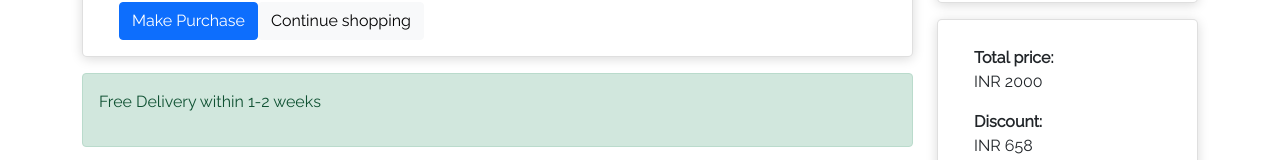
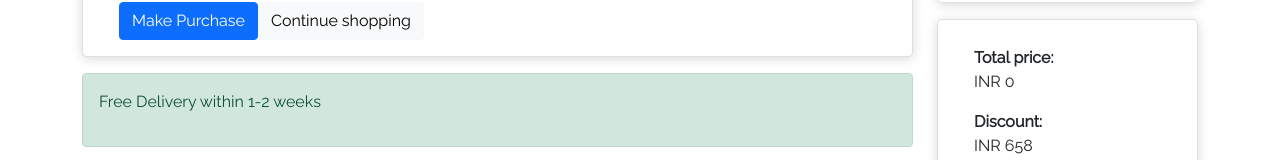
Before and after one commit to dipstech1/zonepick-next, a Next.js app: page /cart in a window 1280 px wide. Shown: the part 205-365 px from the top of the page. Built offline with nearby package versions, Linux system fonts and the light colour scheme; no server answers; sample sign-in values are in the browser's storage.

Commit message:
total price added

```diff
--- a/pages/cart/index.js
+++ b/pages/cart/index.js
@@ -1,5 +1,5 @@
 import authPage from 'hoc/authPage';
-import {useState, useEffect} from 'react'
+import { useState, useEffect } from 'react'
 import axiosInterceptor from 'services/axios.interceptor';
 import { getDataFromLocalstorage } from 'utils/storage.util';
 
@@ -12,11 +12,16 @@ let [purchasableData, setPurchaseData] = useState([]);
     let [totalPrice, setTotalPrice] = useState(0)
     useEffect(() => {
         getCartItems();
-},[])
+    }, [])
 
-const getCartItems = async() => {
+    const getCartItems = async () => {
         let items = await axiosInterceptor.get(`cart/${userId}`);
-    if(items && items.data.purchasables){
+        if (items && items.data.purchasables) {
+            let totalPr = 0
+            items.data.purchasables.forEach((item) => {
+                totalPr += item?.price
+            })
+            setTotalPrice(totalPr)
             setPurchaseData(items.data.purchasables)
         }
 
@@ -37,7 +42,7 @@ const getCartItems = async() => {
                         <main class="col-md-9">
                             <div class="card">
 
-        <CartItems data={purchasableData}/>
+                                <CartItems data={purchasableData} />
 
                                 <div class="card-body border-top">
                                     <button href="#" class="btn btn-primary float-md-right" > Make Purchase <i class="fa fa-chevron-right"></i> </button>
@@ -57,7 +62,7 @@ const getCartItems = async() => {
                                         <div class="form-group">
                                             <label>Have coupon?</label>
                                             <div class="input-group">
-                            <input type="text" class="form-control" name="" placeholder="Coupon code"/>
+                                                <input type="text" class="form-control" name="" placeholder="Coupon code" />
                                                 <span class="input-group-append">
                                                     <button class="btn btn-primary">Apply</button>
                                                 </span>
@@ -70,7 +75,7 @@ const getCartItems = async() => {
                                 <div class="card-body" >
                                     <dl class="dlist-align" >
                                         <dt>Total price:</dt>
-                          <dd class="text-right">INR 2000</dd>
+                                        <dd class="text-right">INR {totalPrice}</dd>
                                     </dl>
                                     <dl class="dlist-align">
                                         <dt>Discount:</dt>
@@ -80,9 +85,9 @@ const getCartItems = async() => {
                                         <dt>Total:</dt>
                                         <dd class="text-right  h5"><strong>Rs.2000</strong></dd>
                                     </dl>
-                        <hr/>
+                                    <hr />
                                     <p class="text-center mb-3">
-                            <img src="assets/images/misc/payments.png" height="26"/>
+                                        <img src="assets/images/misc/payments.png" height="26" />
                                     </p>
 
                                 </div>
```
Lines whose indentation alone changed are shown as unchanged.
